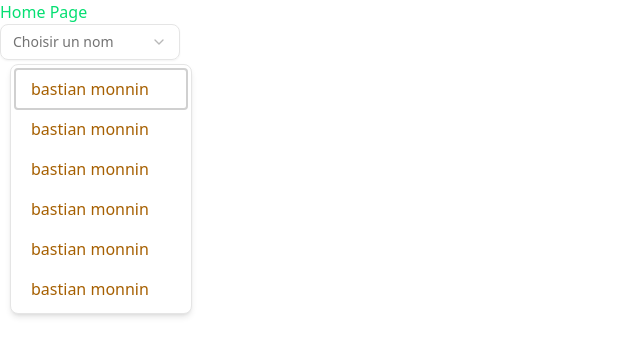
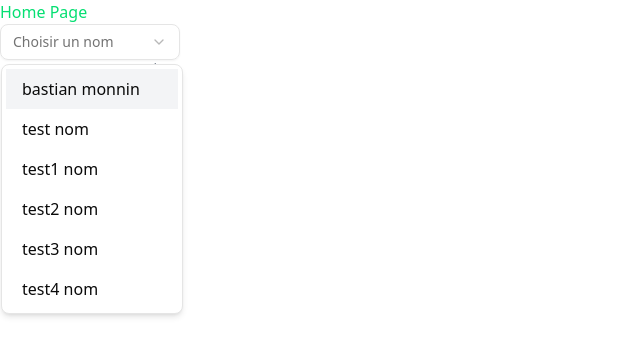
Before and after one commit to ScuBix1/ergo-framework, a React (Vite) app: page / in a window 1280 px wide. Both pictures are taken after a click on the button "Choisir un nom". Shown: the top 356 px of the page, without its empty margins (0-640 px from the left). Built offline with nearby package versions, Linux system fonts and the light colour scheme.

Commit message:
add clsx and continue select

```diff
--- a/package.json
+++ b/package.json
@@ -35,6 +35,7 @@
     "globals": "^15.15.0",
     "postcss": "^8.5.3",
     "tailwindcss": "^4.1.4",
-    "vite": "^6.2.0"
+    "vite": "^6.2.0",
+    "vite-plugin-svgr": "^4.3.0"
   }
 }
--- /dev/null
+++ b/src/components/Icon/CheckIcon/CheckIcon.jsx
@@ -0,0 +1,24 @@
+import { clsx } from 'clsx';
+
+const CheckIcon = (props) => {
+  const { className } = props;
+
+  return (
+    <svg
+      className={clsx('w-[16px] h-[16px]', className)}
+      viewBox='0 0 16 16'
+      fill='none'
+      xmlns='http://www.w3.org/2000/svg'
+    >
+      <path
+        d='M13.3332 4L5.99984 11.3333L2.6665 8'
+        stroke='#334155'
+        strokeWidth='1.33333'
+        strokeLinecap='round'
+        strokeLinejoin='round'
+      />
+    </svg>
+  );
+};
+
+export default CheckIcon;
--- a/src/components/SelectName/SelectName.jsx
+++ b/src/components/SelectName/SelectName.jsx
@@ -5,21 +5,38 @@ import {
   SelectValue,
 } from '@/components/ui/select';
 import { SelectItem } from '@radix-ui/react-select';
+import clsx from 'clsx';
+import { useState } from 'react';
+import CheckIcon from '../Icon/CheckIcon/CheckIcon';
 
 const SelectName = (props) => {
   const { tabStudents } = props;
+  const [selectedStudent, setSelectedStudent] = useState('');
 
   return (
-    <Select className='relative'>
-      <SelectTrigger className='w-[180px]'>
-        <SelectValue placeholder='Choisir un nom' />
+    <Select value={selectedStudent} onValueChange={setSelectedStudent}>
+      <SelectTrigger
+        className={clsx('w-[180px]', {
+          'bg-[#F1F5F9]': selectedStudent,
+        })}
+      >
+        <SelectValue placeholder='Choisir un nom'>
+          {selectedStudent ? (
+            <span className='flex gap-4 items-center'>
+              <CheckIcon /> {selectedStudent}
+            </span>
+          ) : (
+            ''
+          )}
+        </SelectValue>
       </SelectTrigger>
-      <SelectContent className='absolute'>
+      <SelectContent className='-ml-[9px]'>
         {tabStudents.map((student, key) => {
           return (
             <SelectItem
-              className='hover:bg-gray-100 text-yellow-700 cursor-pointer px-4 py-2'
+              className='hover:bg-gray-100 hover:border-0 cursor-pointer px-4 py-2 data-[highlighted]:outline-none data-[highlighted]:ring-0 data-[highlighted]:bg-gray-100 data-[state=checked]:bg-[#F1F5F9] '
               key={`student-${key}`}
+              value={`${student.firstname} ${student.lastname}`}
             >
               {student.firstname} {student.lastname}
             </SelectItem>
--- a/src/pages/Home.jsx
+++ b/src/pages/Home.jsx
@@ -1,3 +1,4 @@
+import CheckIcon from '@/components/Icon/CheckIcon/CheckIcon';
 import SelectName from '../components/SelectName/SelectName';
 
 const students = [
@@ -6,24 +7,24 @@ const students = [
     lastname: 'monnin',
   },
   {
-    firstname: 'bastian',
-    lastname: 'monnin',
+    firstname: 'test',
+    lastname: 'nom',
   },
   {
-    firstname: 'bastian',
-    lastname: 'monnin',
+    firstname: 'test1',
+    lastname: 'nom',
   },
   {
-    firstname: 'bastian',
-    lastname: 'monnin',
+    firstname: 'test2',
+    lastname: 'nom',
   },
   {
-    firstname: 'bastian',
-    lastname: 'monnin',
+    firstname: 'test3',
+    lastname: 'nom',
   },
   {
-    firstname: 'bastian',
-    lastname: 'monnin',
+    firstname: 'test4',
+    lastname: 'nom',
   },
 ];
 
@@ -32,6 +33,7 @@ function Home() {
     <div>
       <h1 className='text-green-400'>Home Page</h1>
       <SelectName tabStudents={students} />
+      <CheckIcon className={'w-[300px]'} />
     </div>
   );
 }
```
Also changed, not shown: src/assets/check.svg (added), 1 other file (tests, documents, lock files or other folders).
